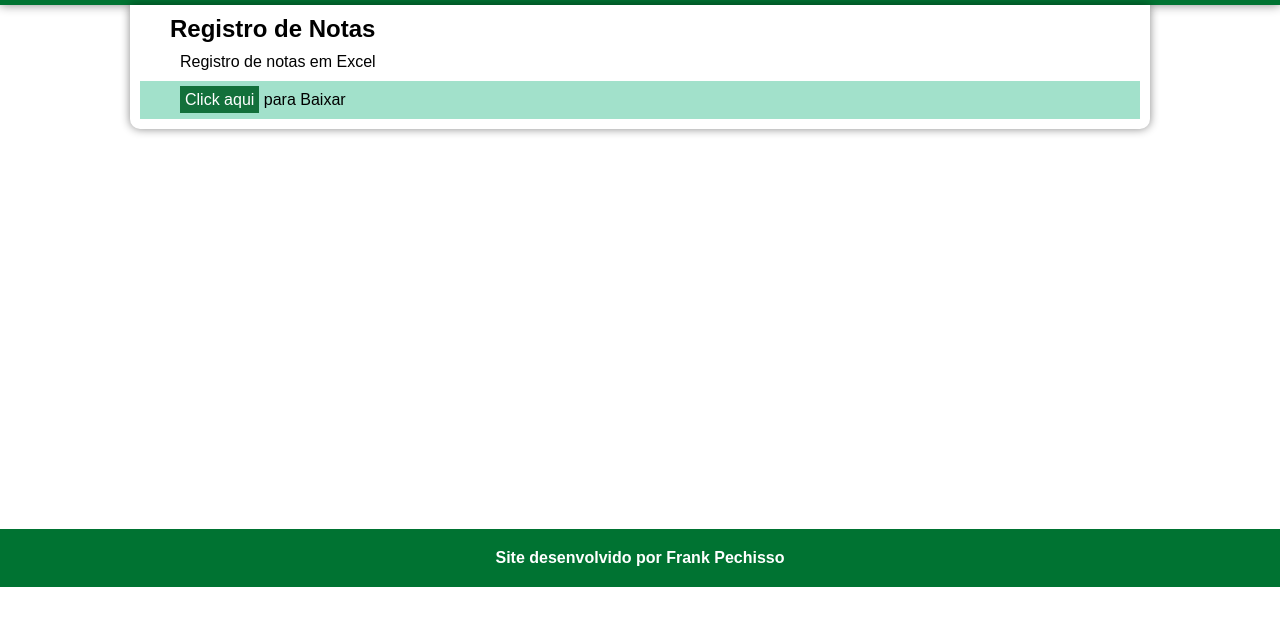
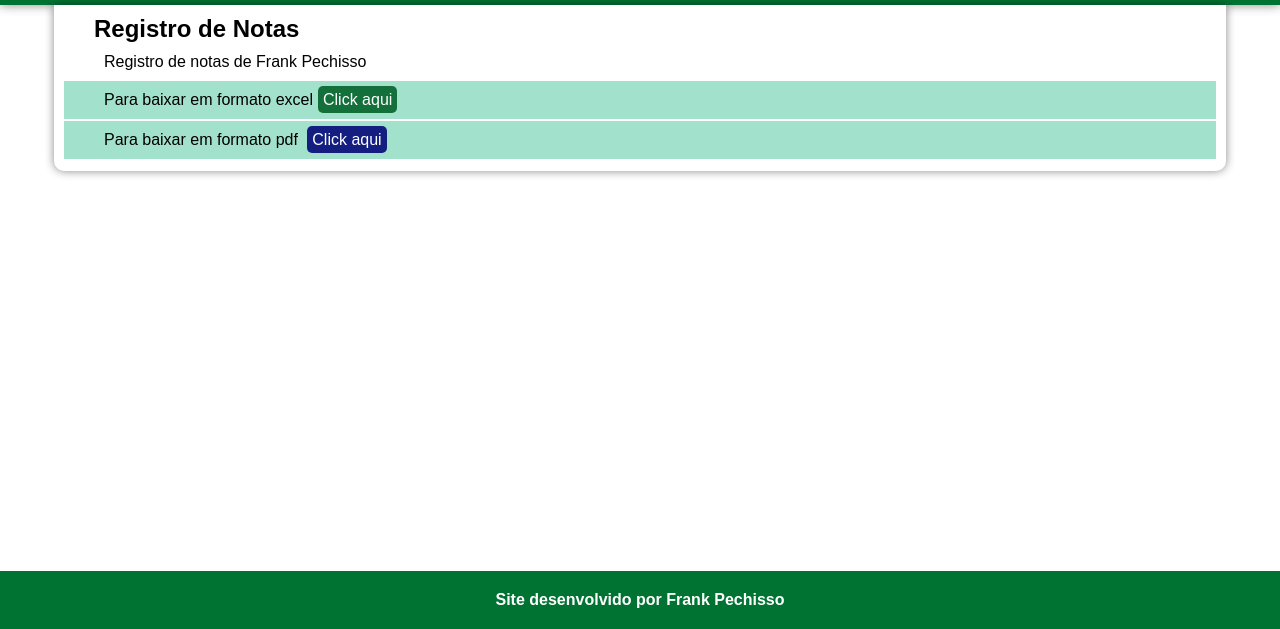
Before and after one commit to frankpechisso/ispmweb1, a plain HTML site: page ajuda.html in a window 1280 px wide. Shown: the part 200-829 px from the top of the page. Before the commit the page ends 800 px from the top, so only its background shows below. Drawn offline with Linux system fonts and the light colour scheme.

Commit message:
coloquei o formato pdf

```diff
--- a/ajuda.html
+++ b/ajuda.html
@@ -49,8 +49,7 @@ header nav a:hover{
     box-shadow: 3px 3px 8px rgba(0, 0, 0, 0.452);
 }
     main{
-    max-width: 1000px;
-    min-width: 320px;
+    width: 90vw;
     margin: auto;
     background-color: white;
     text-indent: 30px;
@@ -58,11 +57,21 @@ header nav a:hover{
     border-radius: 0px 0px 10px 10px;
     box-shadow: 0px 0px 10px rgba(0, 0, 0, 0.473);}
 
-    a{
+    a#linkexcel{
         background-color: rgb(19, 112, 59);
         color: rgb(255, 255, 255);
         text-decoration: none;
         padding: 5px;
+        border-radius: 5px;
+        margin-left: 5px;
+    }
+    a#linkpdf{
+        background-color: rgb(20, 30, 128);
+        color: rgb(255, 255, 255);
+        text-decoration: none;
+        padding: 5px;
+        border-radius: 5px;
+        margin-left: 5px;
     }
 
     p{
@@ -70,6 +79,7 @@ header nav a:hover{
     }
     #plink{
         background-color: rgba(156, 223, 200, 0.932);
+        margin-bottom: 2px;
     }
 
     footer{
@@ -106,12 +116,15 @@ footer p{
     <main>
         <section>
             <h2>Registro de Notas</h2>
-            <p>Registro de notas em Excel</p>
+            <p>Registro de notas de Frank Pechisso</p>
             <form action="">
                 <p id="plink">
-                    <a href="arquivos/planilha de notas.xlsx" id="ibaixar">Click aqui</a> <label for="ibaixar">para Baixar</label>
+                    Para baixar em formato excel<a href="arquivos/planilha de notas.xlsx" id="linkexcel">Click aqui</a>
+
                 </p>
-
+                <p id="plink">
+                    Para baixar em formato pdf <a id="linkpdf" href="arquivos/Planilha de notas.pdf">Click aqui</a>
+                </p>
             </form>
         </section>
 
```
Also changed, not shown: 1 other file.
